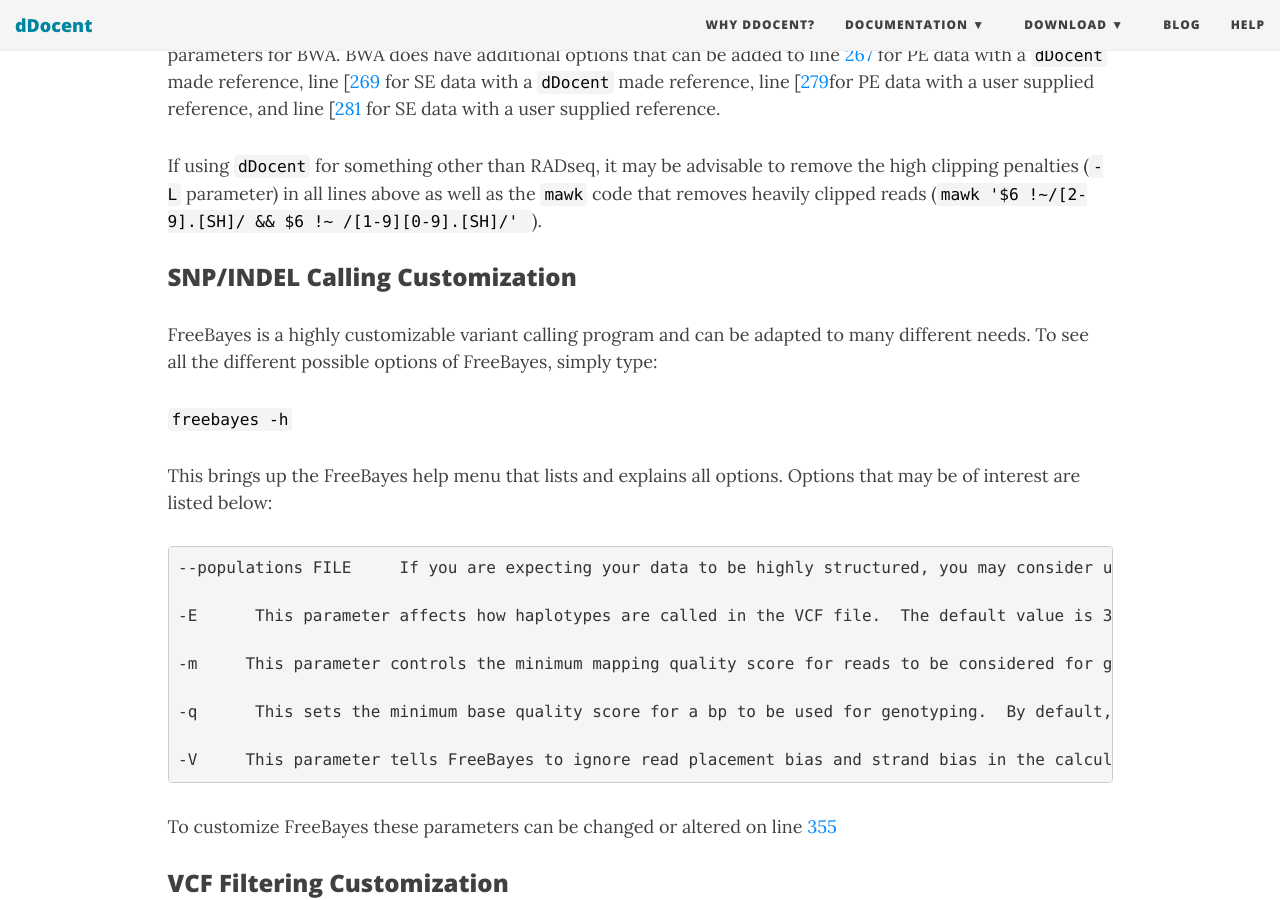
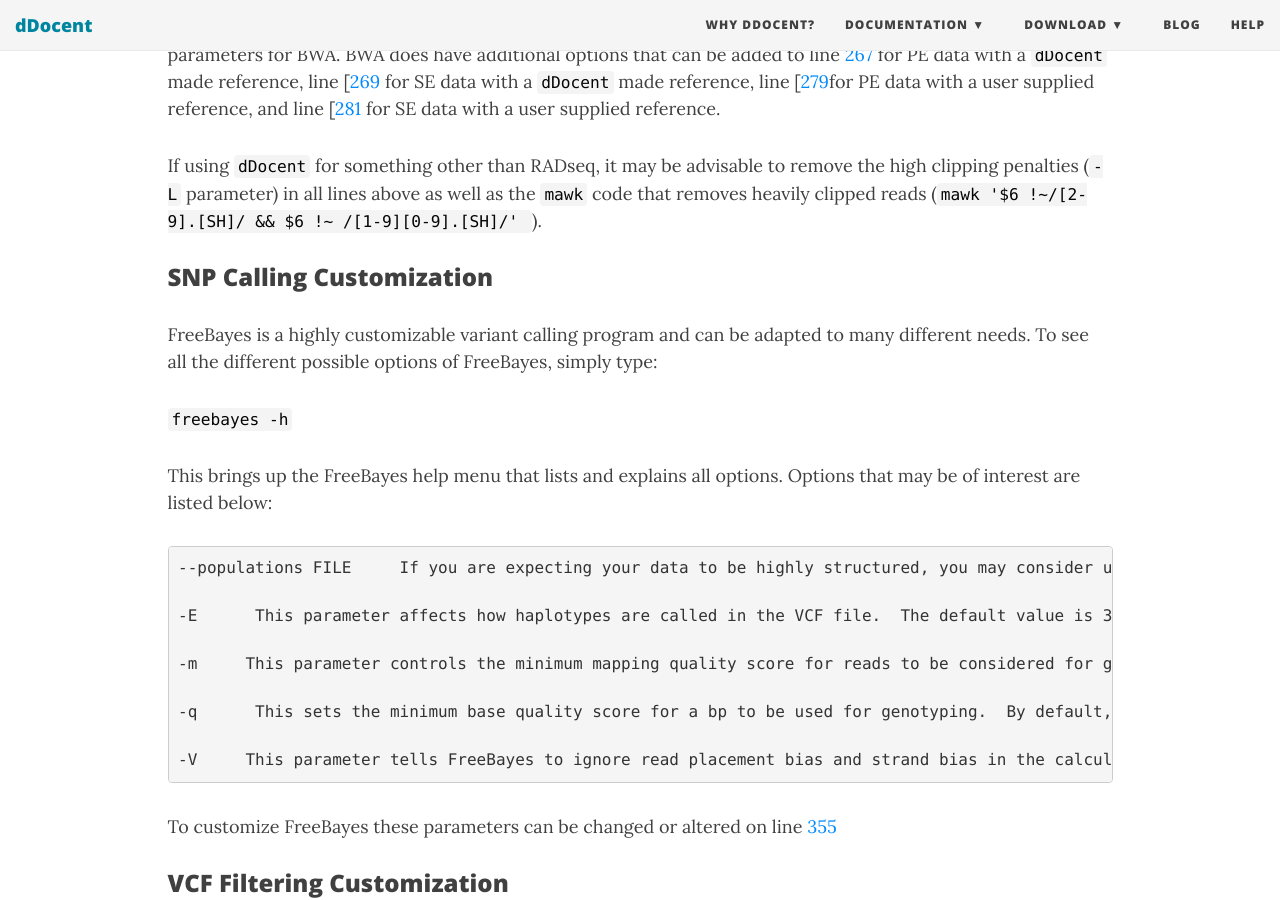
Before and after one commit to jpuritz/dDocent, a Jekyll site: the page built from UserGuide.md, in a window 1280 px wide and 900 px high, scrolled down 18201 px. Built offline with Jekyll 4.4.1, drawn with Linux system fonts in a browser that asks for light colours; nearby versions of some CDN libraries.

Commit message:
Update UserGuide.md

```diff
--- a/UserGuide.md
+++ b/UserGuide.md
@@ -27,7 +27,7 @@ subtitle: Everything there is to know
 	* [Quality Filtering](#read-trimming-customization)
 	* [Assembly](#assembly-customization)
 	* [Read Mapping](#read-mapping-customization)
-	* [SNP Calling](#snp/indel-calling-customization)
+	* [SNP Calling](#snp-calling-customization)
 	* [VCF Filtering](#vcf-filtering-customization)
 
 ---
@@ -520,7 +520,7 @@ Through the command line interface, `dDocent` users already are able to customiz
 
 If using `dDocent` for something other than RADseq, it may be advisable to remove the high clipping penalties (`-L` parameter) in all lines above as well as the `mawk` code that removes heavily clipped reads (`mawk '$6 !~/[2-9].[SH]/ && $6 !~ /[1-9][0-9].[SH]/' `).
 
-### SNP/INDEL Calling Customization
+### SNP Calling Customization
 
 FreeBayes is a highly customizable variant calling program and can be adapted to many different needs.  To see all the different possible options of FreeBayes, simply type:
 
```
